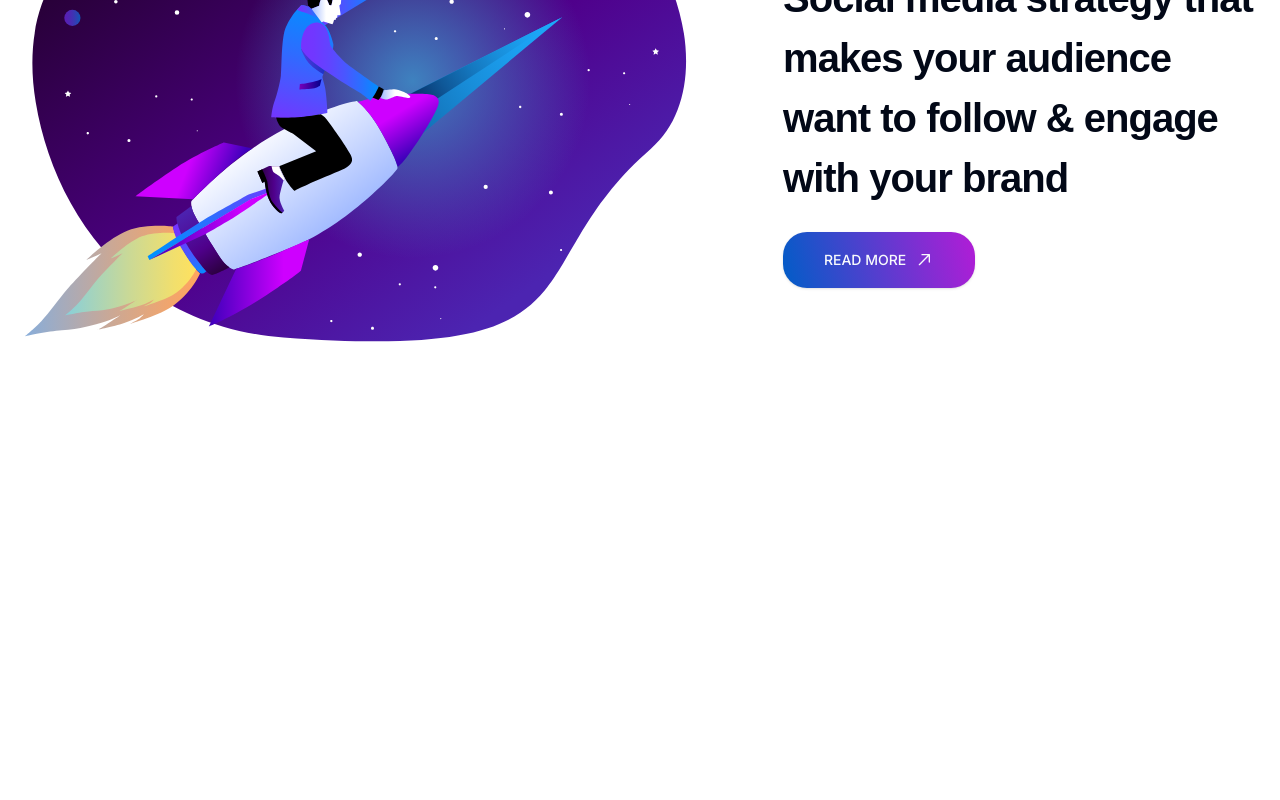
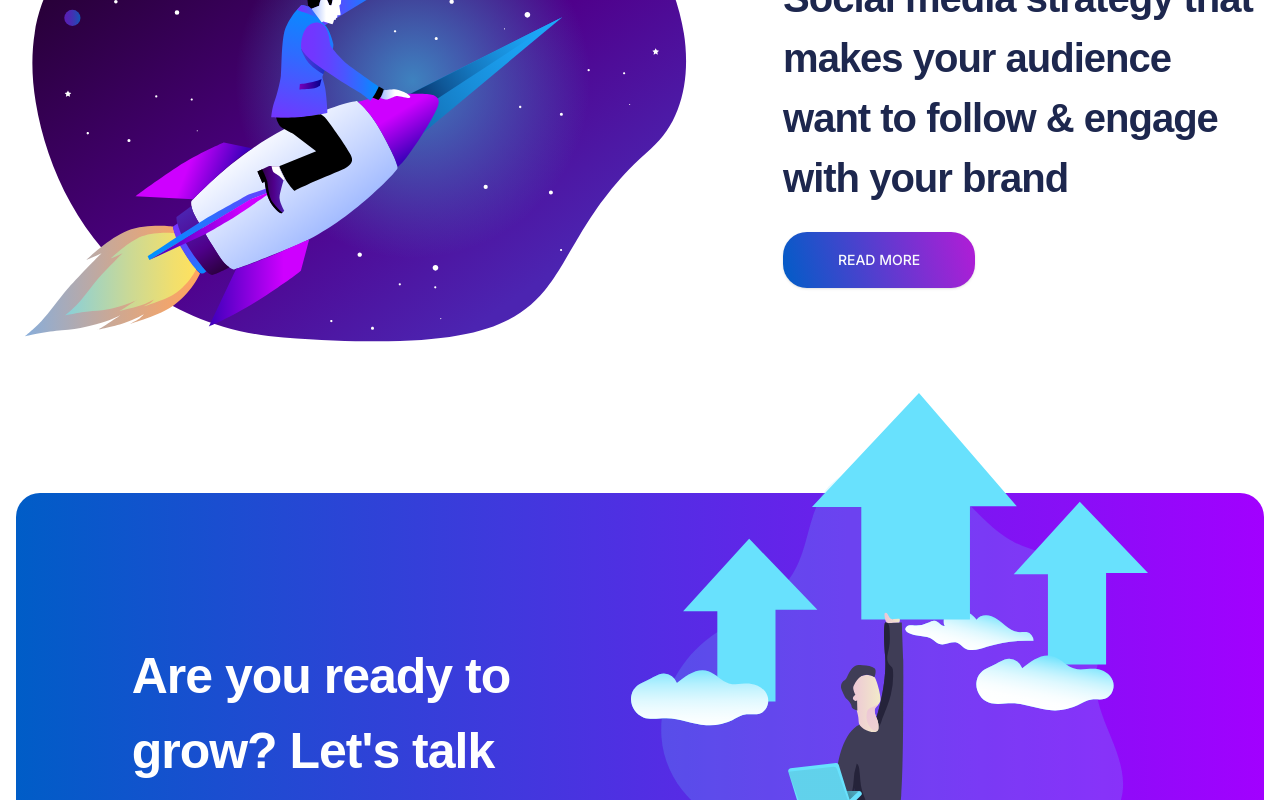
Before and after one commit to LanWebDev/Influence-Infinity, a Next.js app: page / in a window 1280 px wide. Shown: the part 2000-2800 px from the top of the page. Before the commit the page ends 2453 px from the top, so only its background shows below. Built offline with nearby package versions, Linux system fonts and the light colour scheme; no server answers.

Commit message:
call to action banner

```diff
--- a/app/page.tsx
+++ b/app/page.tsx
@@ -1,4 +1,5 @@
 import About from "@/components/About";
+import CTABanner from "@/components/CTABanner";
 import Header from "@/components/Header";
 import Hero from "@/components/Hero";
 import Services from "@/components/Services";
@@ -13,6 +14,7 @@ const Home = () => {
         <Hero />
         <Services />
         <About />
+        <CTABanner />
       </div>
     </>
   );
--- a/components/About.tsx
+++ b/components/About.tsx
@@ -19,7 +19,7 @@ const About = () => {
             <h2 className="uppercase text-base max-md:text-sm bg-gradient-to-r from-seco to-prim bg-clip-text text-transparent font-[600] w-max ">
               About us
             </h2>
-            <h3 className="font-header text-[40px] max-md:text-3xl font-[700] tracking-[-1px] ">
+            <h3 className="font-header text-[40px] max-md:text-3xl font-[700] tracking-[-1px] text-text">
               Social media strategy that makes your audience want to follow &
               engage with your brand
             </h3>
--- a/components/ButtonTemplate.tsx
+++ b/components/ButtonTemplate.tsx
@@ -17,7 +17,6 @@ export const ButtonTemplate = ({
         } space-x-2      bg-[linear-gradient(75deg,_#005dc7,_#FF00DD,_#A200FF)] [background-size:300%] bg-left [transition:500ms_background-position_ease-in-out] hover:bg-right`}
       >
         <p>{title}</p>
-        <ArrowTopRightIcon className="size-5 " />
       </Button>
     </>
   );
--- /dev/null
+++ b/components/CTABanner.tsx
@@ -0,0 +1,36 @@
+import React from "react";
+import { ButtonTemplate } from "./ButtonTemplate";
+import growingImage from "@/assets/growing.svg";
+import Image from "next/image";
+import { Button } from "./ui/button";
+import { ArrowTopRightIcon } from "@radix-ui/react-icons";
+
+const CTABanner = () => {
+  return (
+    <div className="flex justify-center py-10 px-4">
+      <div className="max-w-[1300px] bg-gradient-to-r from-seco to-prim rounded-3xl w-full flex max-lg:flex-col justify-center items-center ">
+        <div className="lg:w-[40%] max-lg:w-[90%] space-y-6 max-lg:text-center py-16">
+          <h3 className="font-header text-white text-[50px] max-md:text-3xl font-[700] tracking-[-1px] ">
+            Are you ready to grow? Let's talk about it.
+          </h3>
+          <Button
+            className="w-[15rem] h-[3.5rem] rounded-3xl uppercase space-x-2
+          transition ease-in-out bg-special duration-500 hover:bg-black hover:text-white  text-black font-[600]"
+          >
+            <p>let&apos;s get to work</p>
+            <ArrowTopRightIcon className="size-5 " />
+          </Button>
+        </div>
+        <div className="">
+          <Image
+            src={growingImage}
+            alt="growing"
+            className=" lg:-translate-y-[100px]"
+          />
+        </div>
+      </div>
+    </div>
+  );
+};
+
+export default CTABanner;
```
Also changed, not shown: assets/growing.svg (added).
